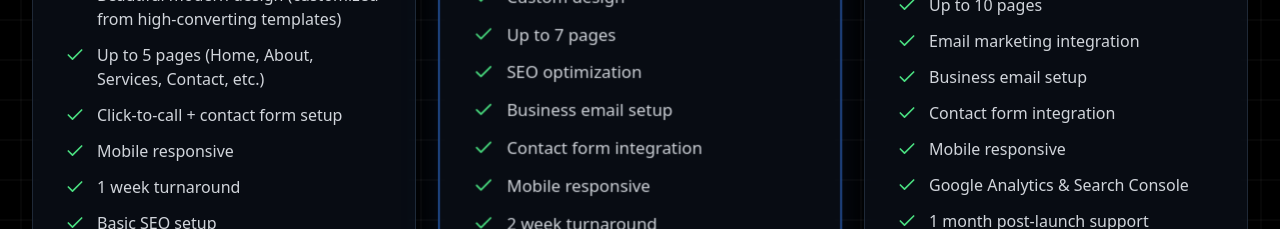
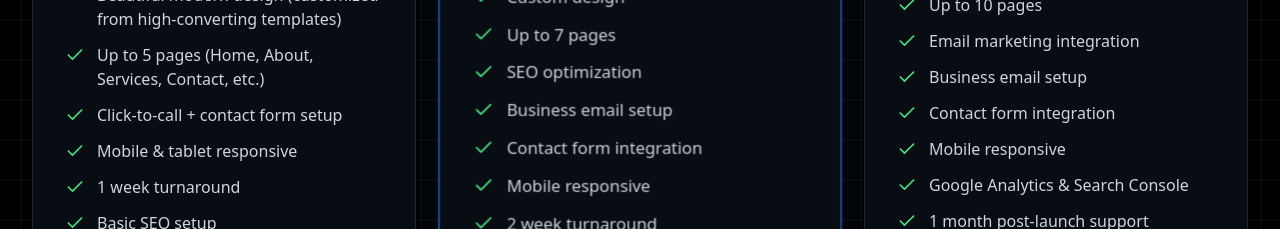
Before and after one commit to SchulzCorpLLC/SchulzCorp, a React (Vite) app: page / in a window 1280 px wide. Shown: the part 1340-1569 px from the top of the page. Built offline with nearby package versions, Linux system fonts and the light colour scheme.

Commit message:
Updated Services.tsx

```diff
--- a/src/components/Services.tsx
+++ b/src/components/Services.tsx
@@ -37,7 +37,7 @@ const Services: React.FC = () => {
         "Beautiful modern design (customized from high-converting templates)",
         "Up to 5 pages (Home, About, Services, Contact, etc.)",
         "Click-to-call + contact form setup",
-        "Mobile responsive",
+        "Mobile & tablet responsive",
         "1 week turnaround",
         "Basic SEO setup"
       ]
```
